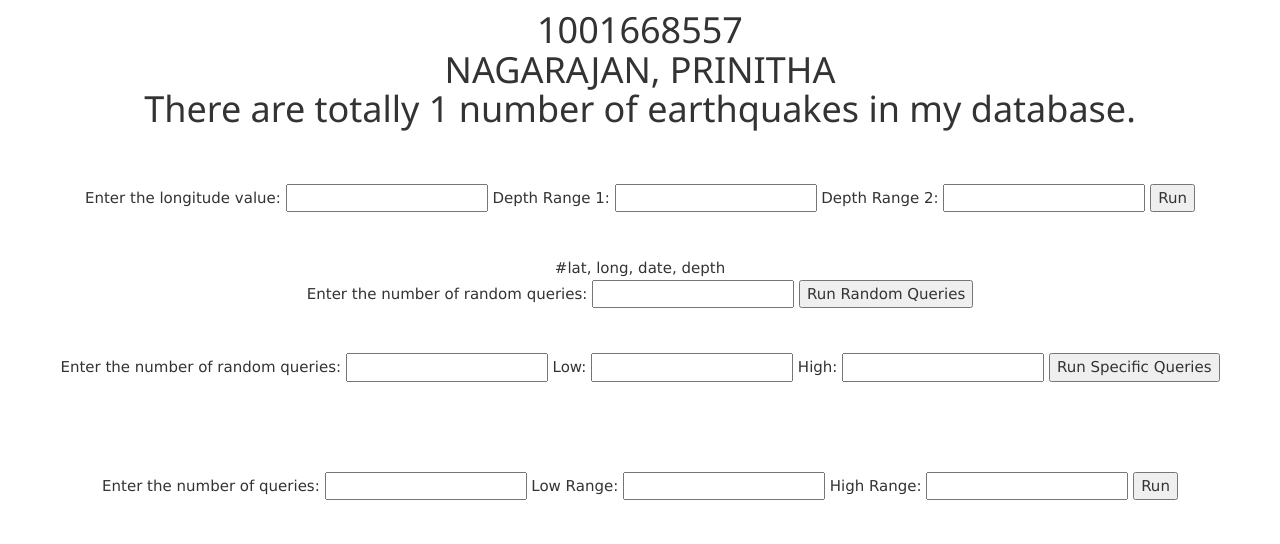
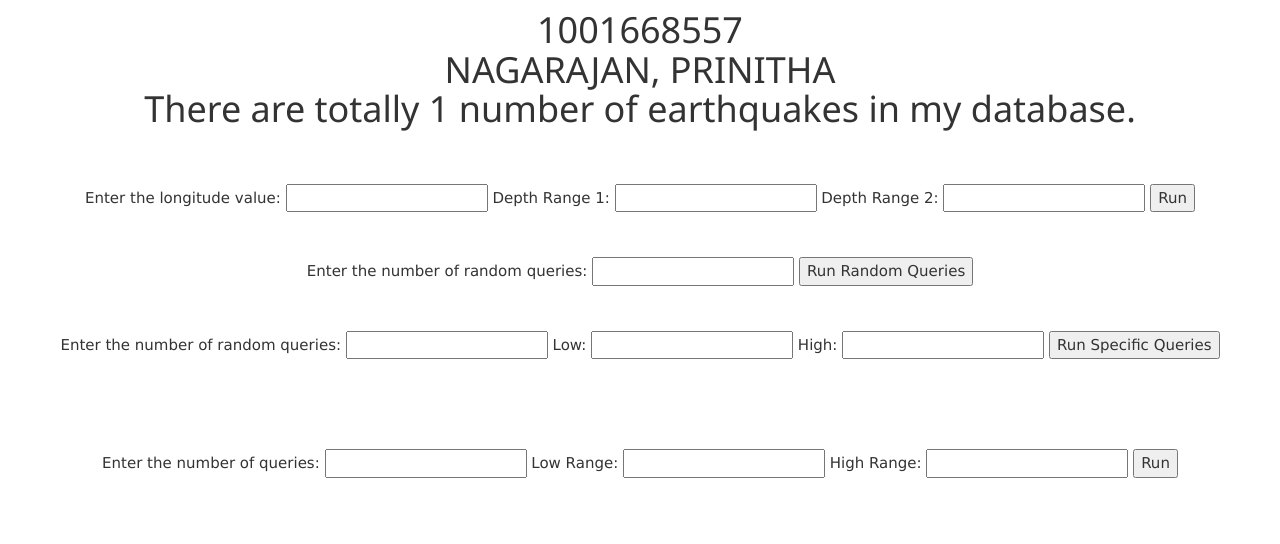
Before and after one commit to Prinitha/cloudtestsummer1, a Flask app: template templates/index.html in a window 1280 px wide. Shown: the top 544 px of the page. Run offline with Flask 2, Linux system fonts and the light colour scheme; the template is opened without the code that fills it: most values are stand-ins (such as "Sample title", 1, 10 or a date in 2020); some libraries are stand-ins or nearby versions.

Commit message:
5 update

```diff
--- a/app.py
+++ b/app.py
@@ -28,7 +28,7 @@ def display_range():
     start_time = time()
     # sql = 'select TOP ' + no_queries + ' mag, latitude, longitude from quake6 where mag between ? and ?'
     # sql = 'select TOP ' + no_queries + ' mag, latitude, longitude from quake6 where mag between ? and ?'
-    sql = 'select latitude, longitude, [time], depthError from quake6 where longitude>? and depthError between ? and ? '
+    sql = 'select latitude, longitude, [time], depthError from quake6 where ((longitude > ?) and (depthError between ? and ?)) '
     # print(sql)
     cursor.execute(sql, (long_value, depth_range1, depth_range2))
     rows = cursor.fetchall()
--- a/templates/index.html
+++ b/templates/index.html
@@ -25,7 +25,6 @@
 
 
 
-#lat, long, date, depth
     <form name="random_queries" action = "/random_queries" method = "get" enctype = "multipart/form-data">
         Enter the number of random queries: <input type="text" name="nqueries">
         <input type="Submit" value="Run Random Queries">
```
